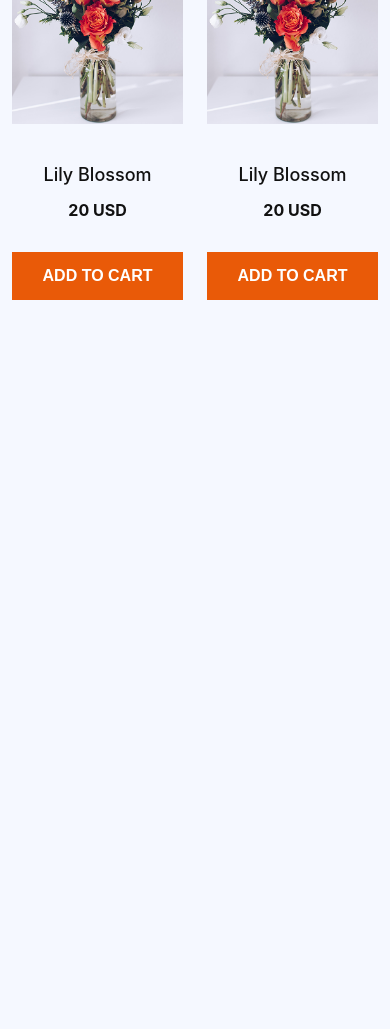
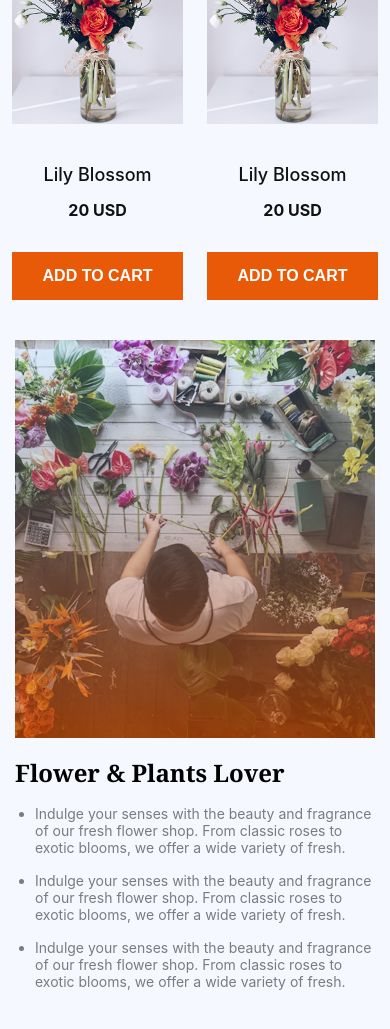
Before and after one commit to ak-azad-dev/assignment_B12A02, a plain HTML site: page index.html in a window 390 px wide. Shown: the part 2031-3060 px from the top of the page. Before the commit the page ends 2331 px from the top, so only its background shows below. Drawn offline with Linux system fonts and the light colour scheme.

Commit message:
Added Plants Lover Section

```diff
--- a/assets/styles/main.css
+++ b/assets/styles/main.css
@@ -143,6 +143,32 @@ i.fa-solid.fa-cart-shopping {
   margin-top: 30px;
 }
 
+/* Plants Lover Styles */
+img.badge {
+  width: 286px;
+  position: relative;
+  left: 347px;
+  top: 170px;
+}
+.plants-lover-container {
+  display: flex;
+}
+.plants-lover-content {
+  margin: 38px 0 38px 60px;
+}
+h1.plants-lover-title {
+  font-size: 50px;
+  font-weight: bold;
+  color: var(--secondary-color);
+}
+.plants-lover-content ul li {
+  font-size: 22px;
+  font-weight: 400;
+  font-family: var(--font-family);
+  margin-bottom: 20px;
+  color: var(--accent-color);
+}
+
 /* Responsive Styles */
 /* Extra small (phones) */
 @media (max-width: 575.98px) {
@@ -207,4 +233,25 @@ i.fa-solid.fa-cart-shopping {
     padding: 15px 30px;
     width: 171px;
   }
+  /* Plants Lover Section */
+  section.plants-lover {
+    margin: 40px 15px 143px 15px;
+  }
+  .plants-lover-container {
+    flex-direction: column;
+  }
+  .plants-lover-content {
+    margin: 18px 0 0 0;
+  }
+  h1.plants-lover-title {
+    font-size: 24px;
+    margin: 0 0 16px 0;
+  }
+  .plants-lover-content ul {
+    padding: 0 0 0 20px;
+  }
+  .plants-lover-content ul li {
+    font-size: 14px;
+    margin-bottom: 16px;
+  }
 }
--- a/index.html
+++ b/index.html
@@ -149,6 +149,41 @@
           </div>
         </div>
       </section>
+      <!-- Plants Lover Section -->
+      <section class="plants-lover">
+        <img
+          src="assets/images/trusted-badge.png"
+          alt="Seller Badge"
+          class="badge hide"
+        />
+        <div class="plants-lover-container">
+          <img
+            src="assets/images/flower-store.png"
+            alt="Flower Store"
+            class="plants-lover-image"
+          />
+          <div class="plants-lover-content">
+            <h1 class="plants-lover-title">Flower & Plants Lover</h1>
+            <ul>
+              <li>
+                Indulge your senses with the beauty and fragrance of our fresh
+                flower shop. From classic roses to exotic blooms, we offer a
+                wide variety of fresh.
+              </li>
+              <li>
+                Indulge your senses with the beauty and fragrance of our fresh
+                flower shop. From classic roses to exotic blooms, we offer a
+                wide variety of fresh.
+              </li>
+              <li>
+                Indulge your senses with the beauty and fragrance of our fresh
+                flower shop. From classic roses to exotic blooms, we offer a
+                wide variety of fresh.
+              </li>
+            </ul>
+          </div>
+        </div>
+      </section>
     </main>
     <!-- Footer Section -->
     <footer></footer>
```
